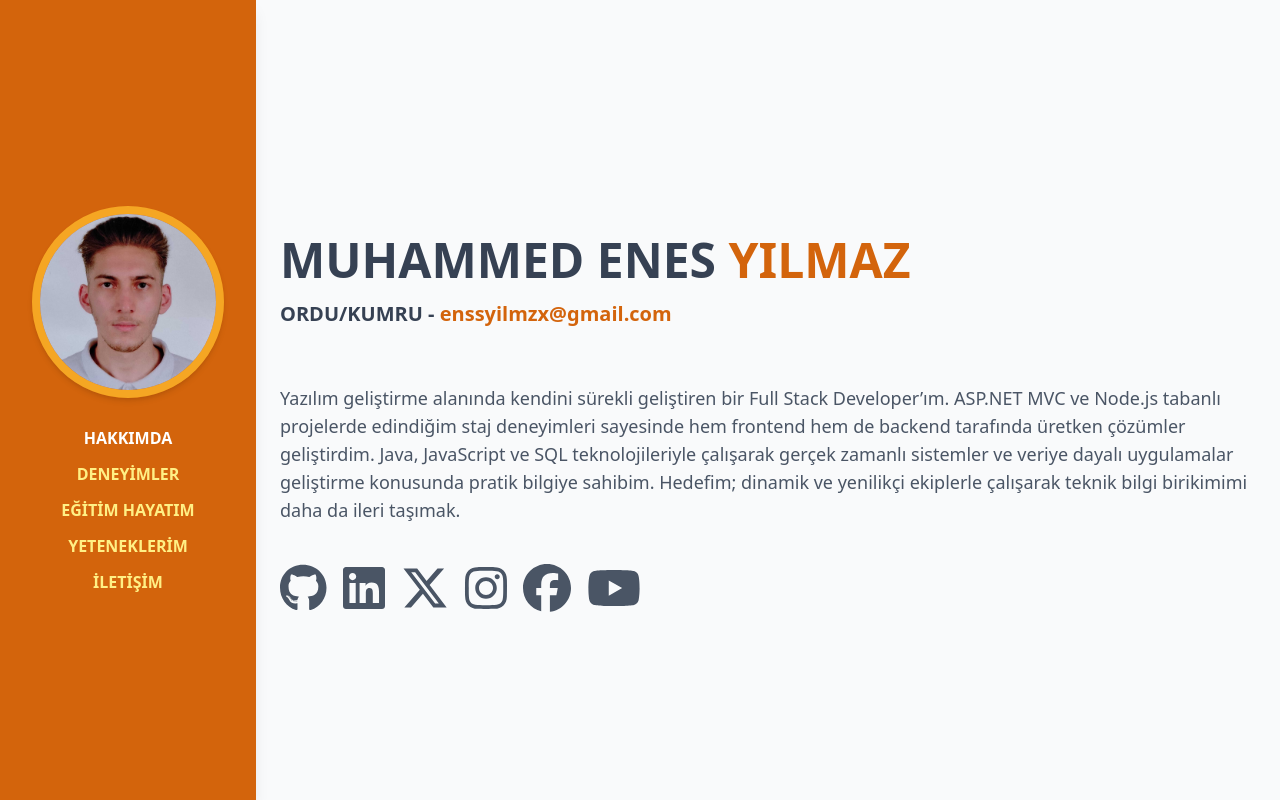
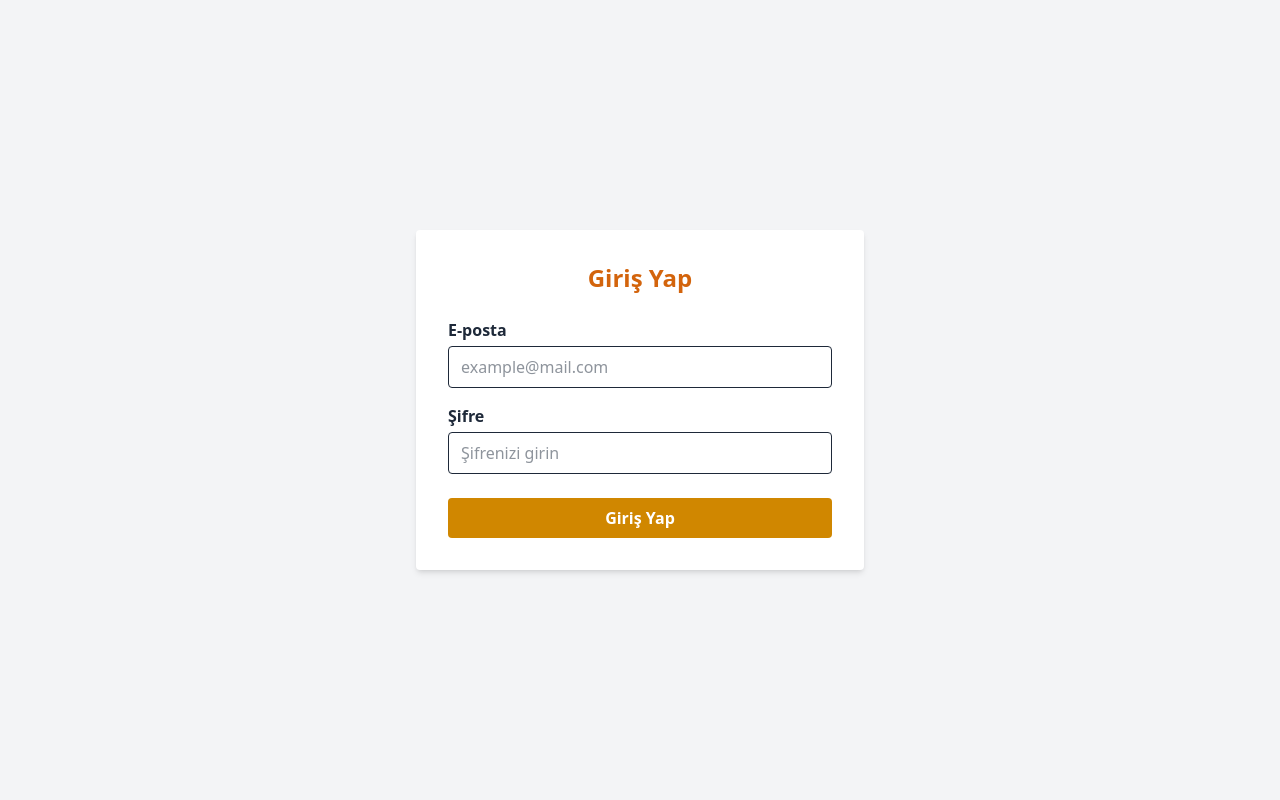
Before and after one commit to enssyilmz/portfolio, a Vue app: page /login in a window 1280 px wide. Shown: the top 800 px of the page. Built offline with nearby package versions, Linux system fonts and the light colour scheme.

Commit message:
firebase işlemleri düzenlenildi ve .env'e aktarıldı.Bunun yanı sıra App.vue eklenildi böylece router çalışır hale getirildi ve buna göre route sayfaları düzenlenildi.

```diff
--- /dev/null
+++ b/src/App.vue
@@ -0,0 +1,3 @@
+<template>
+  <router-view />
+</template>
--- a/src/firebase/firebase.js
+++ b/src/firebase/firebase.js
@@ -3,15 +3,15 @@ import { getAuth } from 'firebase/auth'
 import { getFirestore } from 'firebase/firestore'
 
 const firebaseConfig = {
-  apiKey: 'API_KEY',
-  authDomain: 'PROJECT_ID.firebaseapp.com',
-  projectId: 'PROJECT_ID',
-  storageBucket: 'PROJECT_ID.appspot.com',
-  messagingSenderId: 'SENDER_ID',
-  appId: 'APP_ID',
+  apiKey: import.meta.env.VITE_FIREBASE_API_KEY,
+  authDomain: import.meta.env.VITE_FIREBASE_AUTH_DOMAIN,
+  projectId: import.meta.env.VITE_FIREBASE_PROJECT_ID,
+  storageBucket: import.meta.env.VITE_FIREBASE_STORAGE_BUCKET,
+  messagingSenderId: import.meta.env.VITE_FIREBASE_MESSAGING_SENDER_ID,
+  appId: import.meta.env.VITE_FIREBASE_APP_ID,
+  measurementId: import.meta.env.VITE_FIREBASE_MEASUREMENT_ID,
 }
 
 const app = initializeApp(firebaseConfig)
-
 export const auth = getAuth(app)
 export const db = getFirestore(app)
--- a/src/main.js
+++ b/src/main.js
@@ -1,7 +1,8 @@
 import './assets/main.css'
 
 import { createApp } from 'vue'
-import HomeView from './views/HomeView.vue'
+import App from './App.vue'
+import router from './router'
 
 import { library } from '@fortawesome/fontawesome-svg-core'
 import { FontAwesomeIcon } from '@fortawesome/vue-fontawesome'
@@ -17,6 +18,7 @@ import {
 } from '@fortawesome/free-brands-svg-icons'
 library.add(faGithub, faLinkedin, faXTwitter, faInstagram, faFacebook, faYoutube)
 
-const app = createApp(HomeView)
+const app = createApp(App)
 app.component('font-awesome-icon', FontAwesomeIcon)
+app.use(router)
 app.mount('#app')
--- a/src/router/index.js
+++ b/src/router/index.js
@@ -1,7 +1,7 @@
 import { createRouter, createWebHistory } from 'vue-router'
-import HomeView from '../views/HomeView.vue'
-import LoginView from '../views/LoginView.vue'
-import AdminView from '../views/adminView.vue'
+import HomeView from '@/views/HomeView.vue'
+import LoginView from '@/views/LoginView.vue'
+import AdminView from '@/views/AdminView.vue'
 
 const routes = [
   { path: '/', component: HomeView },
@@ -13,5 +13,25 @@ const router = createRouter({
   history: createWebHistory(),
   routes,
 })
+//giriş işlemleri
+function isLoggedIn() {
+  return !!localStorage.getItem('userLoggedIn') // Örnek: login olduğunda localStorage’a bir key koyuyorsun
+}
 
+router.beforeEach((to, _from, next) => {
+  const loggedIn = isLoggedIn()
+
+  if (to.path === '/login' && loggedIn) {
+    // Eğer login olmuşsa login sayfasına gitmesin, ana sayfaya veya admin sayfasına yönlendir
+    return next('/')
+  }
+
+  if (to.path === '/admin' && !loggedIn) {
+    // Admin sayfasına gitmek isteyen ama login olmayan kullanıcıyı login sayfasına yönlendir
+    return next('/login')
+  }
+
+  // Diğer durumlarda direkt devam et
+  next()
+})
 export default router
--- a/src/views/AdminView.vue
+++ b/src/views/AdminView.vue
@@ -0,0 +1,3 @@
+<template>
+  <div class="scroll-smooth"></div>
+</template>
--- a/src/views/LoginView.vue
+++ b/src/views/LoginView.vue
@@ -0,0 +1,47 @@
+<template>
+  <div class="min-h-screen flex justify-center items-center bg-gray-100">
+    <form @submit.prevent="handleLogin" class="bg-white p-8 rounded shadow-md w-full max-w-md">
+      <h2 class="text-2xl font-bold mb-6 text-center">Giriş Yap</h2>
+      <div class="mb-4">
+        <label for="email" class="block mb-1 font-semibold">E-posta</label>
+        <input
+          id="email"
+          type="email"
+          v-model="email"
+          required
+          placeholder="example@mail.com"
+          class="w-full px-3 py-2 border rounded focus:outline-none focus:ring-2 focus:ring-yellow-500"
+        />
+      </div>
+      <div class="mb-6">
+        <label for="password" class="block mb-1 font-semibold">Şifre</label>
+        <input
+          id="password"
+          type="password"
+          v-model="password"
+          required
+          placeholder="Şifrenizi girin"
+          class="w-full px-3 py-2 border rounded focus:outline-none focus:ring-2 focus:ring-yellow-500"
+        />
+      </div>
+      <button
+        type="submit"
+        class="w-full bg-yellow-600 hover:bg-yellow-700 text-white font-bold py-2 rounded transition-colors"
+      >
+        Giriş Yap
+      </button>
+    </form>
+  </div>
+</template>
+
+<script setup>
+import { ref } from 'vue'
+
+const email = ref('')
+const password = ref('')
+
+function handleLogin() {
+  // Burada login işlemini yapabilirsin (Firebase auth veya kendi backend)
+  alert(`Giriş yapılıyor:\nE-posta: ${email.value}\nŞifre: ${password.value}`)
+}
+</script>
```
Also changed, not shown: 1 other file (tests, documents, lock files or other folders).
